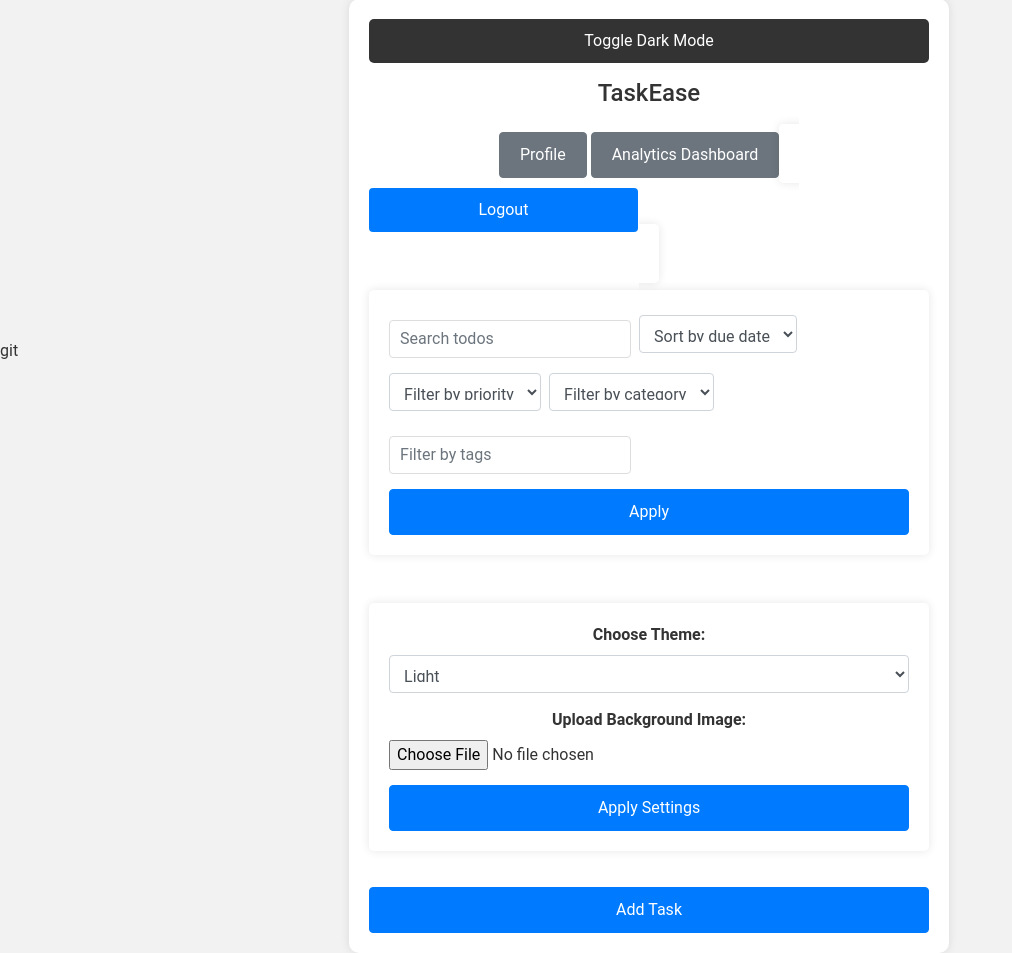
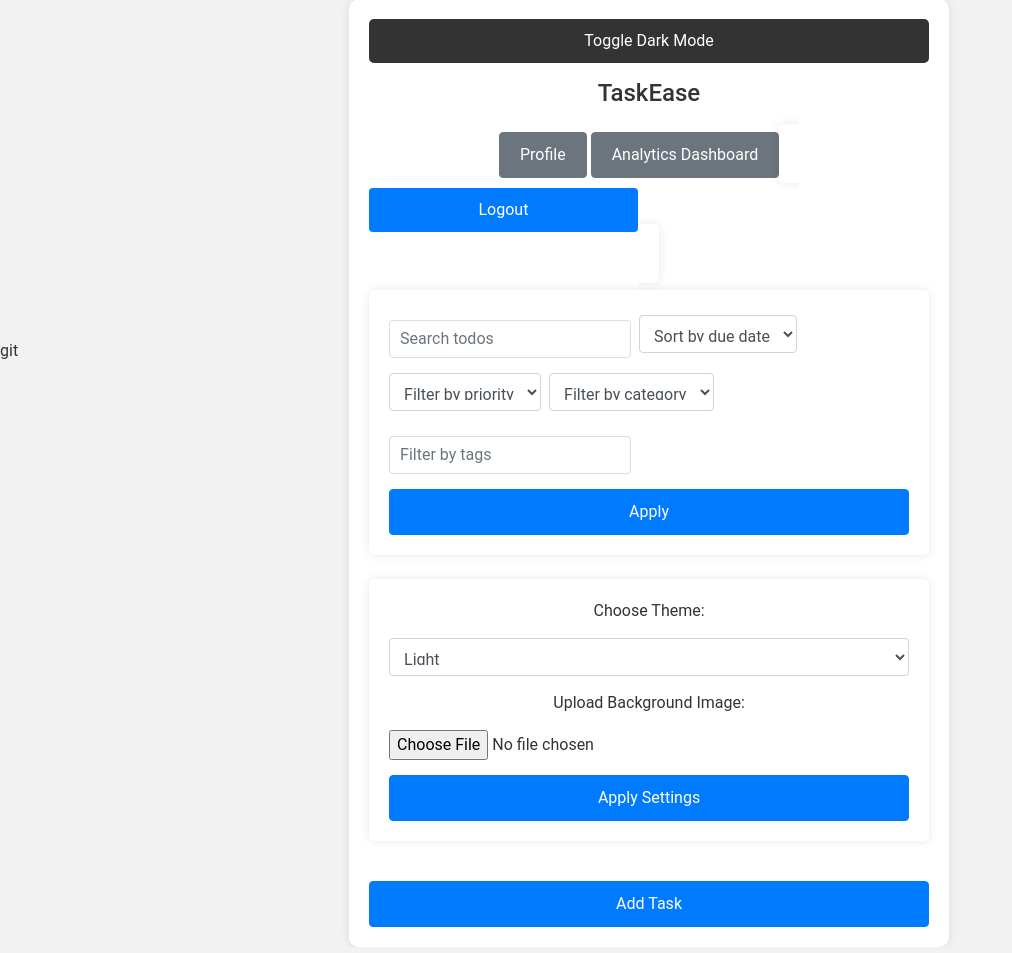
Before and after one commit to gidambayiantony/TaskEase, a PHP site: page / in a window 1280 px wide. Shown: the part 49-1002 px from the top of the page, without its empty margins (0-1012 px from the left). Run offline with PHP 8.4, Linux system fonts and the light colour scheme; the visitor is signed in with stand-in values (Sample User, id 1); data that the repository does not hold is empty.

Commit message:
TaskEase WebApp

```diff
--- a/index.php
+++ b/index.php
@@ -9,10 +9,10 @@ if (!isset($_SESSION['user_id'])) {
 
 $user_id = $_SESSION['user_id'];
 
-// // Ensure uploads directory exists
-// if (!file_exists('uploads')) {
-//     mkdir('uploads', 0777, true);
-// }
+// Ensure uploads directory exists
+if (!file_exists('uploads')) {
+    mkdir('uploads', 0777, true);
+}
 
 // Fetch tasks including shared tasks
 $todos = $pdo->prepare("SELECT * FROM tasks WHERE user_id = ? OR id IN (SELECT task_id FROM task_shares WHERE user_id = ?)");
@@ -125,6 +125,7 @@ if ($sort == 'due_date_asc') {
 ?>
 
 
+
 <!DOCTYPE html>
 <html lang="en">
 <head>
@@ -169,22 +170,16 @@ if ($sort == 'due_date_asc') {
             <button type="submit" class="btn btn-primary">Apply</button>
         </form>
 
-        <div class="settings-form mt-5">
-        <form method="POST" action="" enctype="multipart/form-data">
-            <div class="form-group">
+        <form method="POST" action="" enctype="multipart/form-data" class="mb-4">
             <label for="theme">Choose Theme:</label>
-                <select name="theme" id="theme" class="form-control">
+            <select name="theme" id="theme" class="form-control mr-2">
                 <option value="light">Light</option>
                 <option value="dark">Dark</option>
             </select>
-            </div>
-            <div class="form-group">
             <label for="background_image">Upload Background Image:</label>
             <input type="file" name="background_image" id="background_image" class="form-control-file">
-            </div>
             <button type="submit" name="apply_settings" class="btn btn-primary">Apply Settings</button>
         </form>
-    </div>
 
         <ul class="list-group">
             <?php foreach ($filtered_todos as $todo): ?>
--- a/script.js
+++ b/script.js
@@ -1,10 +1,13 @@
 document.addEventListener("DOMContentLoaded", function() {
     const toggleModeBtn = document.querySelector('.toggle-mode');
+    if (toggleModeBtn) {
         toggleModeBtn.addEventListener('click', function() {
             document.body.classList.toggle('dark-mode');
         });
+    }
 
     const editButtons = document.querySelectorAll('.edit-todo');
+    if (editButtons.length) {
         editButtons.forEach(button => {
             button.addEventListener('click', function() {
                 const id = this.dataset.id;
@@ -26,16 +29,22 @@ document.addEventListener("DOMContentLoaded", function() {
                 $('#editModal').modal('show');
             });
         });
+    }
 
     // Handle theme change
-    document.getElementById('theme').addEventListener('change', function() {
+    const themeSelector = document.getElementById('theme');
+    if (themeSelector) {
+        themeSelector.addEventListener('change', function() {
             const theme = this.value;
             document.body.classList.remove('light', 'dark');
             document.body.classList.add(theme);
         });
+    }
 
     // Handle background image upload
-    document.getElementById('background_image').addEventListener('change', function(event) {
+    const backgroundImageInput = document.getElementById('background_image');
+    if (backgroundImageInput) {
+        backgroundImageInput.addEventListener('change', function(event) {
             const file = event.target.files[0];
             if (file) {
                 const reader = new FileReader();
@@ -45,12 +54,16 @@ document.addEventListener("DOMContentLoaded", function() {
                 reader.readAsDataURL(file);
             }
         });
+    }
 
     // Drag and Drop for reordering
+    const todoList = document.getElementById('todo-list');
+    if (todoList) {
         $('#todo-list').sortable({
             update: function(event, ui) {
                 let order = $(this).sortable('toArray', { attribute: 'data-id' });
                 console.log(order); // Send this array to the server to save the new order
             }
         });
+    }
 });
```
Also changed, not shown: style.css (line endings or trailing spaces). Lines whose indentation alone changed are shown as unchanged.
